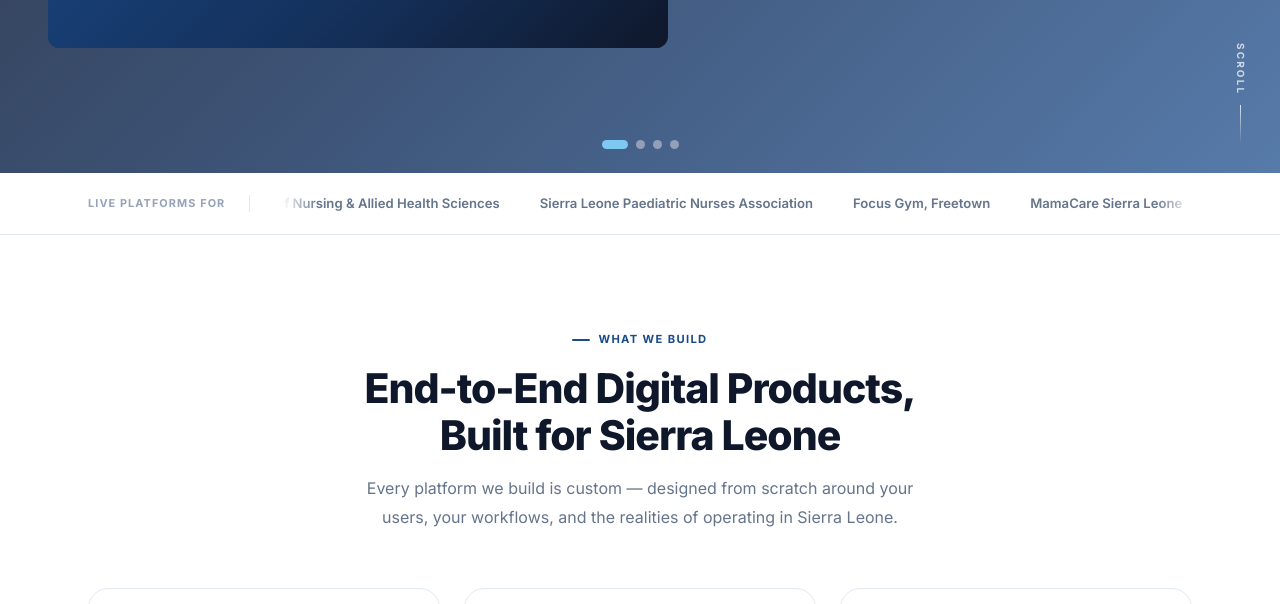
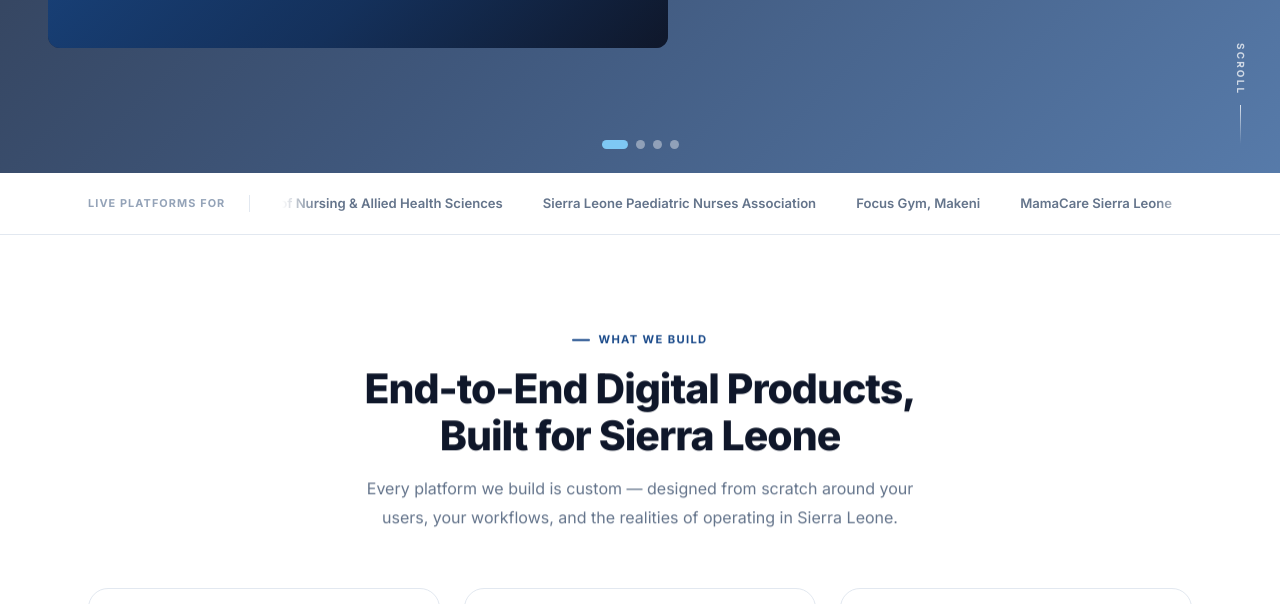
Before and after one commit to techledgersl/techledgersl, a Django app: page / in a window 1280 px wide. Shown: the part 627-1231 px from the top of the page. Run offline with Django 5.2, Linux system fonts and the light colour scheme.

Commit message:
Update Focus Gym location to Makeni in clients ticker
Co-authored-by: Cursor <cursoragent@cursor.com>

```diff
--- a/templates/home/index.html
+++ b/templates/home/index.html
@@ -776,14 +776,14 @@
             <span class="clients-strip__name">Ministry of Health &amp; Sanitation</span>
             <span class="clients-strip__name">College of Nursing &amp; Allied Health Sciences</span>
             <span class="clients-strip__name">Sierra Leone Paediatric Nurses Association</span>
-            <span class="clients-strip__name">Focus Gym, Freetown</span>
+            <span class="clients-strip__name">Focus Gym, Makeni</span>
             <span class="clients-strip__name">MamaCare Sierra Leone</span>
           </div>
           <div class="clients-strip__group" aria-hidden="true">
             <span class="clients-strip__name">Ministry of Health &amp; Sanitation</span>
             <span class="clients-strip__name">College of Nursing &amp; Allied Health Sciences</span>
             <span class="clients-strip__name">Sierra Leone Paediatric Nurses Association</span>
-            <span class="clients-strip__name">Focus Gym, Freetown</span>
+            <span class="clients-strip__name">Focus Gym, Makeni</span>
             <span class="clients-strip__name">MamaCare Sierra Leone</span>
           </div>
         </div>
```
